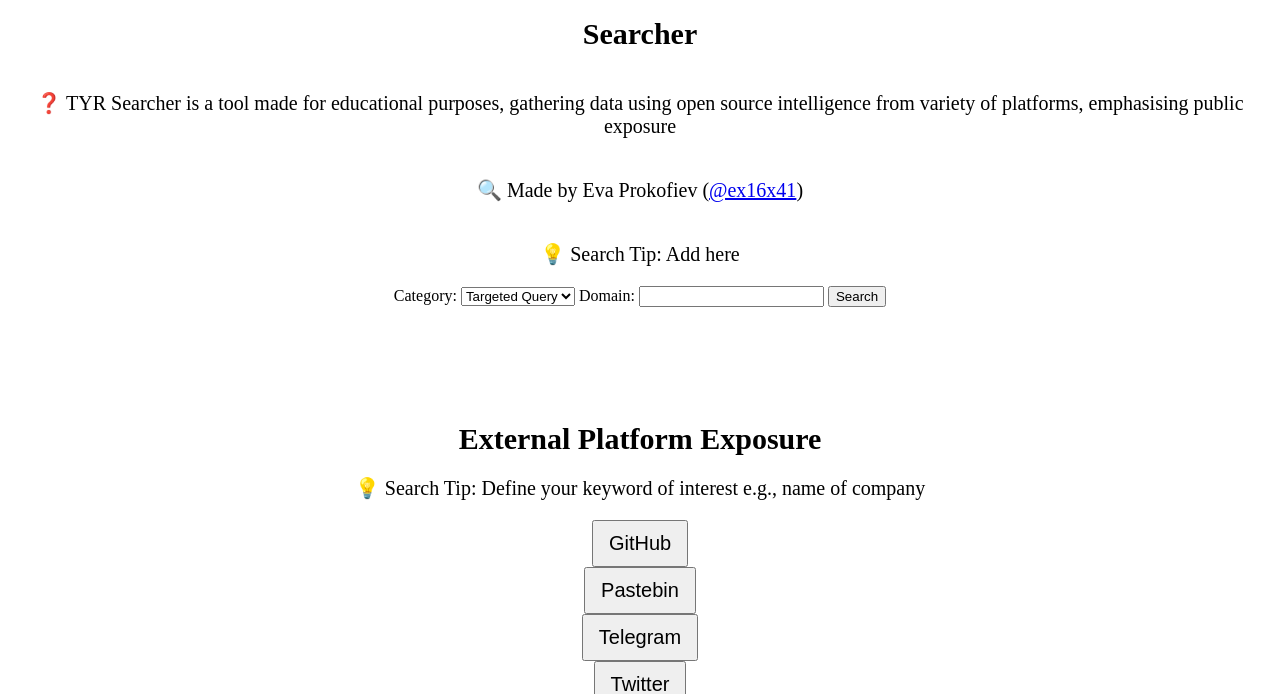
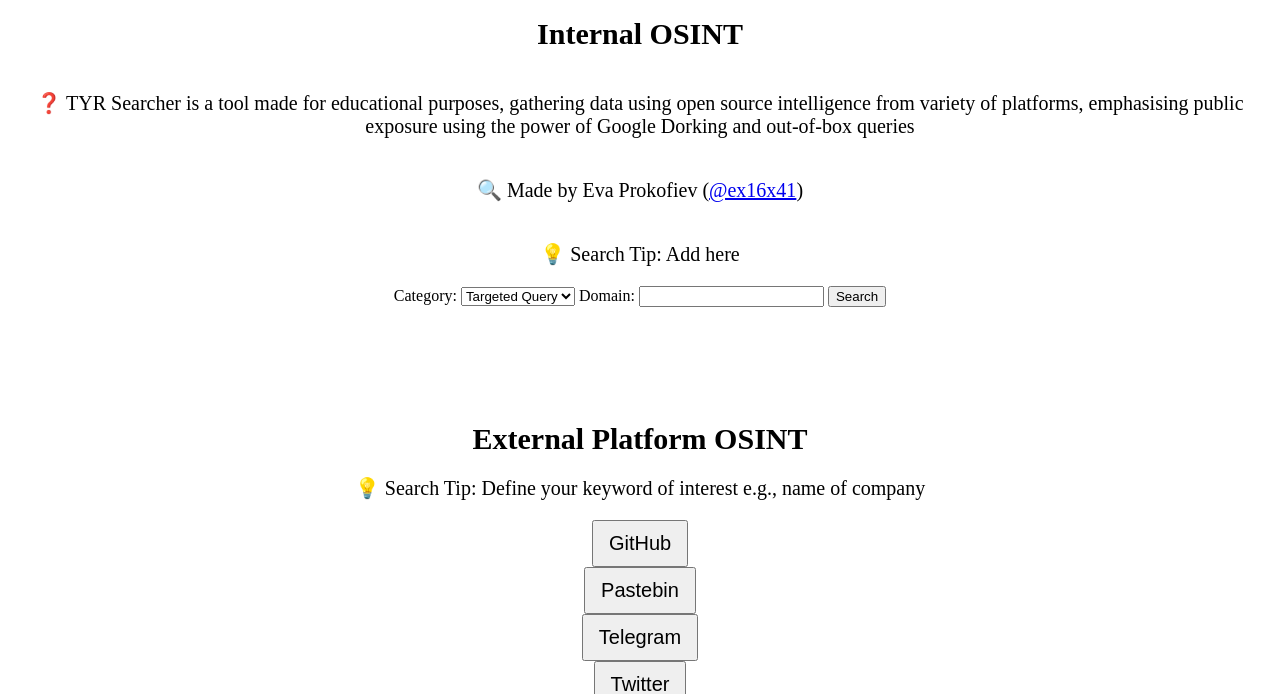
Before and after one commit to ex16x41/DS, a plain HTML site: page index.html in a window 1280 px wide. Shown: the part 406-1100 px from the top of the page. Drawn offline with Linux system fonts and the light colour scheme.

Commit message:
Update index.html

```diff
--- a/index.html
+++ b/index.html
@@ -49,8 +49,9 @@
 <body>
 	<div class="container">
 		<img src="https://user-images.githubusercontent.com/44981946/224496641-43c82f4d-e1b7-4347-806a-28c3562fa9c0.png" alt="Logo Placeholder">
-		<h1>Searcher</h1>
-		<p> ❓ TYR Searcher is a tool made for educational purposes, gathering data using open source intelligence from variety of platforms, emphasising public exposure </p>
+		<h1>Internal OSINT</h1>
+		<p> ❓ TYR Searcher is a tool made for educational purposes, gathering data using open source intelligence from variety of platforms,
+emphasising public exposure using the power of Google Dorking and out-of-box queries </p>
 		<p>
 		🔍 Made by Eva Prokofiev (<a href="https://twitter.com/ex16x41">@ex16x41</a>)
 	</p>
@@ -108,7 +109,7 @@
 	</style>
 </head>
 <body>
-	<h1>External Platform Exposure</h1>
+	<h1>External Platform OSINT</h1>
 	<p>💡 Search Tip: Define your keyword of interest e.g., name of company </p>
 	<button onclick="searchGitHub()">GitHub</button>
 	<button onclick="searchPastebin()">Pastebin</button>
```
